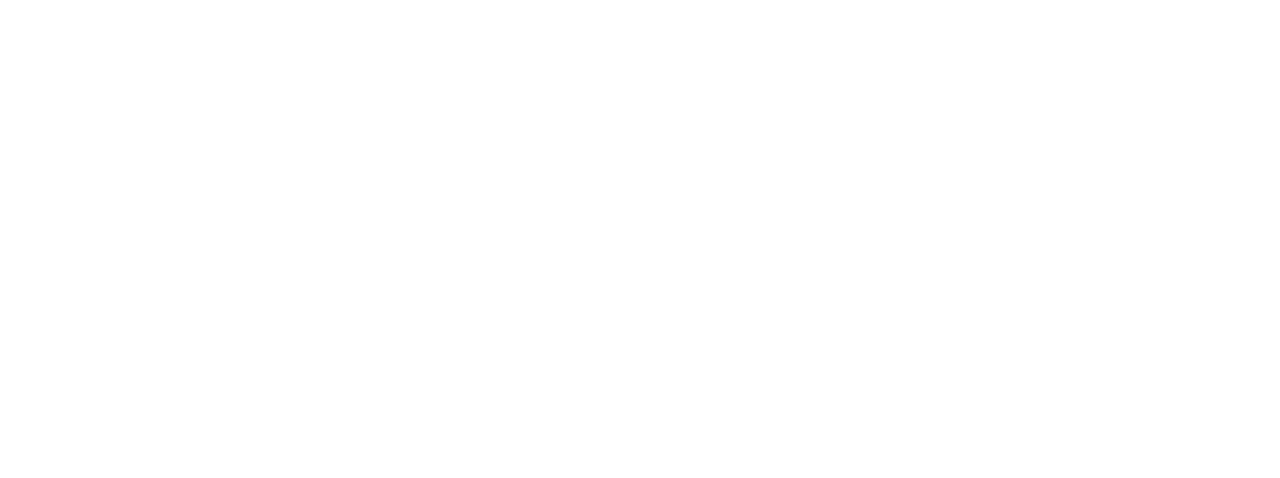
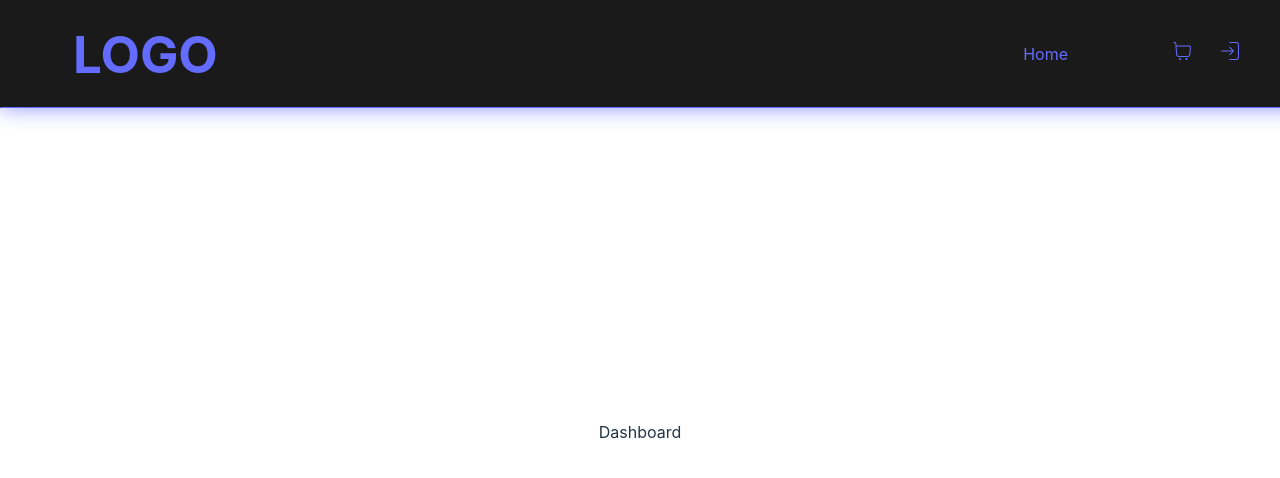
Before and after one commit to BadiaValdes/gcp-frontend-react-test, a React (Vite) app: page /dashboard in a window 1280 px wide. Before the commit this address had no page. Shown: the top 478 px of the page. Built offline with nearby package versions, Linux system fonts and the light colour scheme.

Commit message:
added Dashboard page

```diff
--- a/src/App.tsx
+++ b/src/App.tsx
@@ -9,6 +9,7 @@ import Home from './pages/Home/Home';
 import { ToastContainer } from 'react-toastify';
 import 'react-toastify/dist/ReactToastify.min.css';
 import Cart from './pages/Cart/Cart.tsx';
+import Dashboard from './pages/Dashboard/Dashboard.tsx';
 
 function App() {
   const location = useLocation();
@@ -40,6 +41,7 @@ function App() {
             <Route path="/" element={<Home />} />
             <Route path="home"  element={<Home />} />
             <Route path="login" element={<Login />} />
+            <Route path="dashboard" element={<Dashboard />} />
             <Route path="cart" element={<Cart />} />
           </Route>
         </Routes>
--- a/src/components/Layout/Header/Header.tsx
+++ b/src/components/Layout/Header/Header.tsx
@@ -28,9 +28,9 @@ export default function Header() {
                 </div>
                 <div className="user">
                     {user?.roles === 'admin' && (
-                        <button className='btn-icon' aria-label="User actions" data-balloon-pos="down">
+                        <Link to='dashboard' aria-label="User actions" data-balloon-pos="down">
                             <CiUser className='icon' />
-                        </button>
+                        </Link>
                     )}
                     {user
                         ? (<button className='btn-icon' onClick={signout} aria-label="Logout"  data-balloon-pos="down">   <CiLogout className='icon'/> </button>)
--- /dev/null
+++ b/src/pages/Dashboard/Dashboard.tsx
@@ -0,0 +1,7 @@
+
+
+export default function Dashboard() {
+  return (
+    <div>Dashboard</div>
+  )
+}
```
